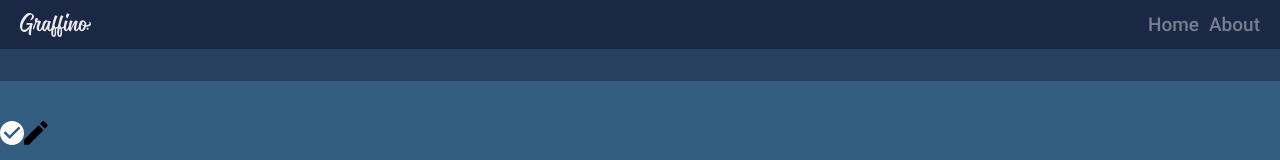
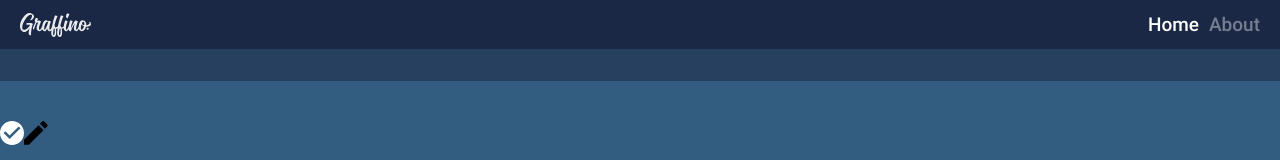
Before and after one commit to oancea-ilie/react-scss-typescript-template, a React (Create React App) app: page / in a window 1280 px wide. Shown: the top 160 px of the page. Built offline with nearby package versions, Linux system fonts and the light colour scheme.

Commit message:
fix: active modifier on link items

```diff
--- a/src/components/layout/header/Header.tsx
+++ b/src/components/layout/header/Header.tsx
@@ -11,7 +11,10 @@ function Header() {
       if (isVisible) {
         return (
           <div className="navigation__item" key={path}>
-            <Link className={`link ${isActivePath ? '_active' : ''}`} to={path}>
+            <Link
+              className={`link ${isActivePath ? 'link--active' : ''}`}
+              to={path}
+            >
               {name}
             </Link>
           </div>
--- a/src/components/pages/home/home.module.scss
+++ b/src/components/pages/home/home.module.scss
@@ -7,7 +7,7 @@
 
   &__home-container {
     padding: rem(10px);
-    background-color: $argentinian-blue;
+    background-color: $color-background-dark;
   }
 
   &--bg-primary {
--- a/src/styles/modules/_text.scss
+++ b/src/styles/modules/_text.scss
@@ -63,7 +63,7 @@
     color: $color-link-hover;
   }
 
-  &-active {
+  &--active {
     color: $white;
   }
 
```
